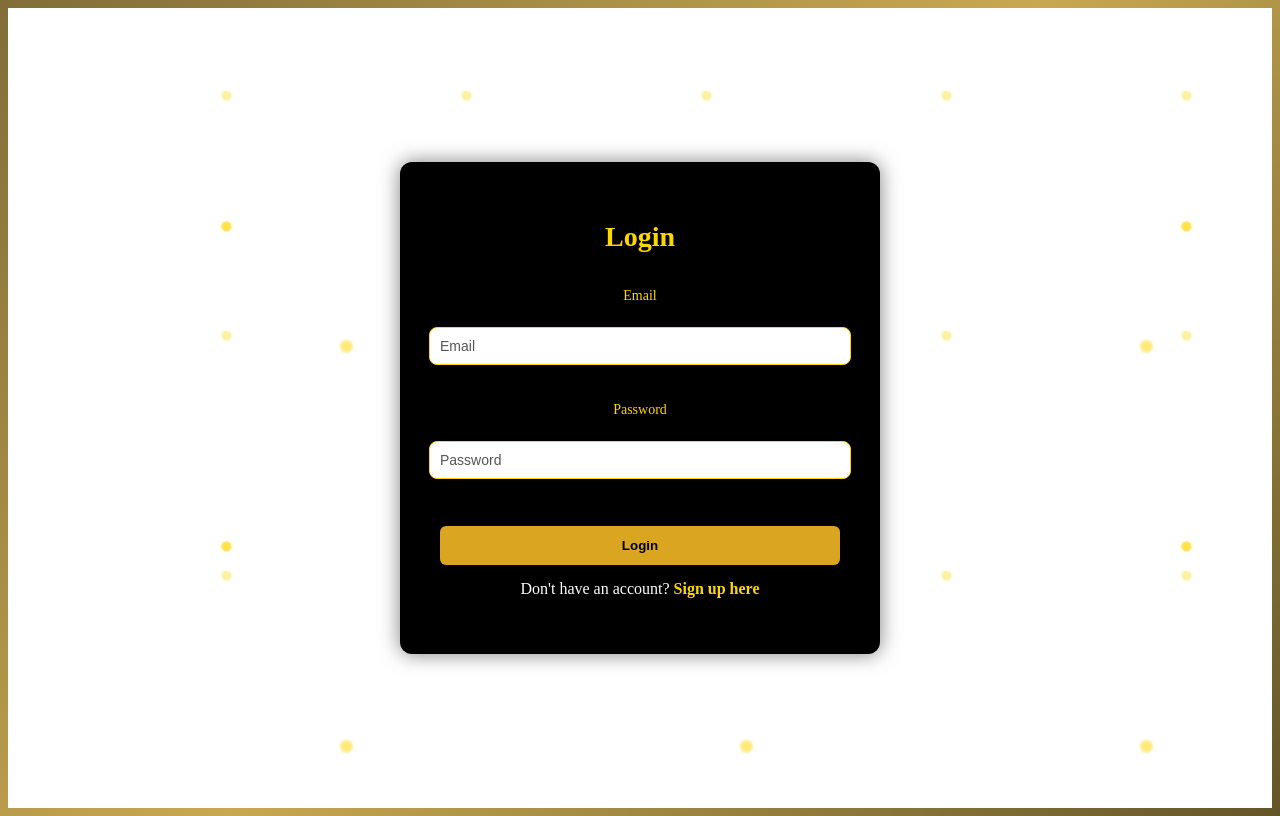
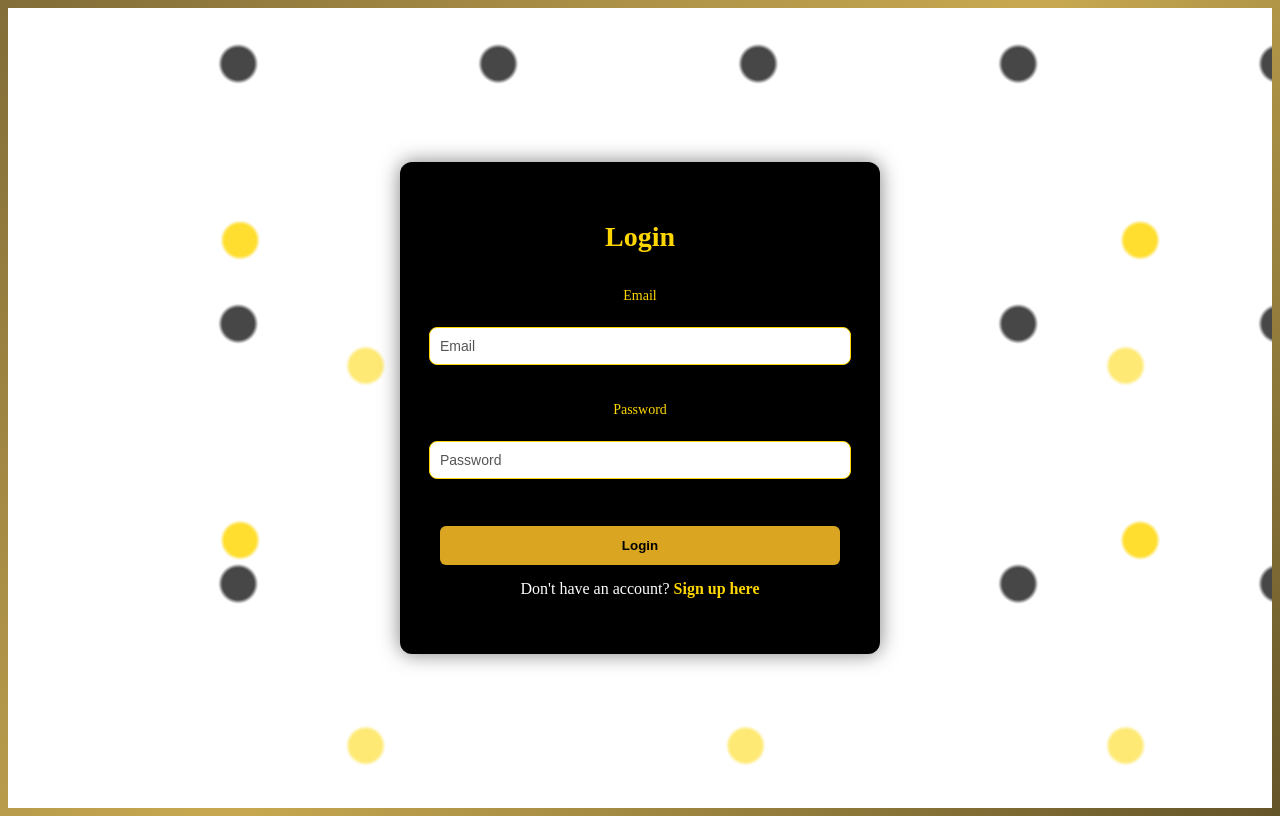
Before and after one commit to YBspotted20045/Grow-rich-investinm, a React (Vite) app: page /login in a window 1280 px wide. Built offline with nearby package versions, Linux system fonts and the light colour scheme.

Commit message:
Update Login.css

```diff
--- a/src/pages/Login.css
+++ b/src/pages/Login.css
@@ -11,17 +11,18 @@
   background-color: #fff;
 }
 
-/* Golden sparkle background */
+/* Golden + Black large sparkle background */
 .login-page::before {
   content: "";
   position: absolute;
   inset: 0;
-  background: radial-gradient(circle, rgba(255,215,0,0.8) 4px, transparent 6px),
-              radial-gradient(circle, rgba(255,215,0,0.6) 4px, transparent 8px),
-              radial-gradient(circle, rgba(255,215,0,0.4) 4px, transparent 6px);
-  background-size: 320px 320px, 400px 400px, 240px 240px;
+  background:
+    radial-gradient(circle, rgba(255,215,0,0.9) 16px, transparent 20px),  /* big gold dots */
+    radial-gradient(circle, rgba(255,215,0,0.6) 16px, transparent 20px),  /* slightly faded gold */
+    radial-gradient(circle, rgba(0,0,0,0.8) 16px, transparent 20px);      /* black dots */
+  background-size: 300px 300px, 380px 380px, 260px 260px;
   background-position: 0 0, 80px 80px, 40px 120px;
-  animation: sparkleMove 15s linear infinite;
+  animation: sparkleMove 20s linear infinite;
   z-index: 0;
   opacity: 0.9;
 }
@@ -31,7 +32,7 @@
     background-position: 0 0, 80px 80px, 40px 120px;
   }
   to {
-    background-position: 160px 160px, 240px 240px, 200px 360px;
+    background-position: 300px 300px, 400px 400px, 260px 360px;
   }
 }
 
@@ -170,4 +171,4 @@ button:disabled {
 /* Optional: gold glow on active container */
 .login-container:focus-within {
   box-shadow: 0 0 25px rgba(255, 215, 0, 0.4);
-}
+  }
```
